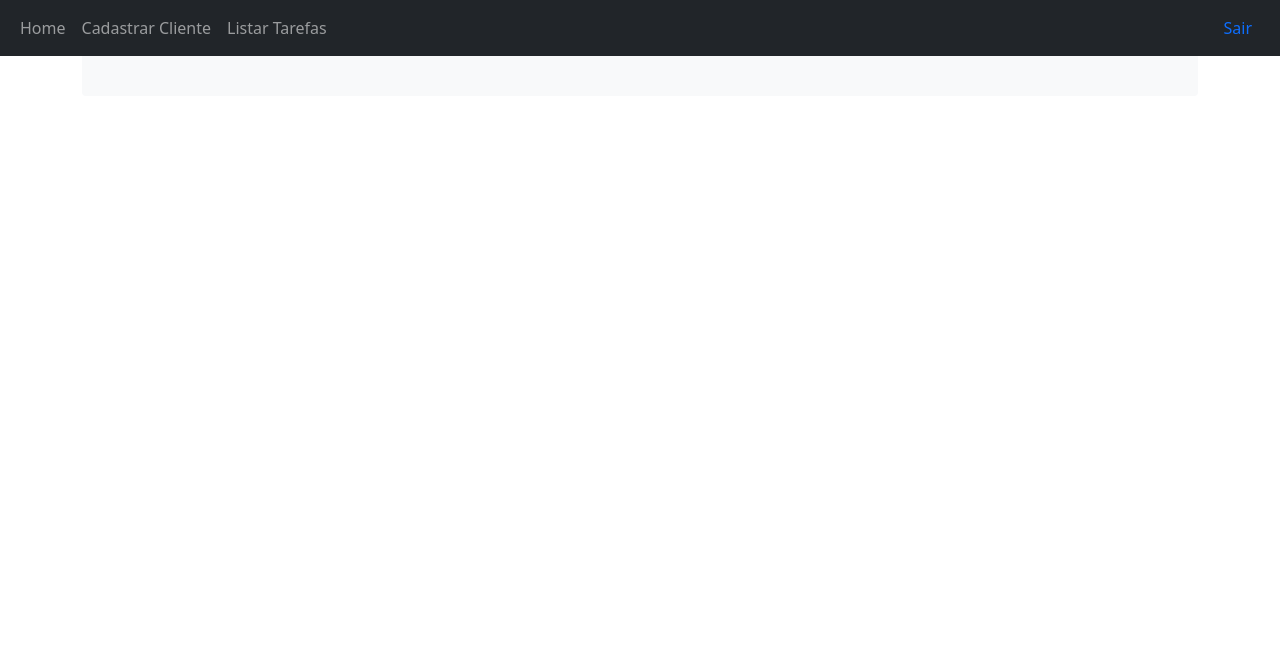
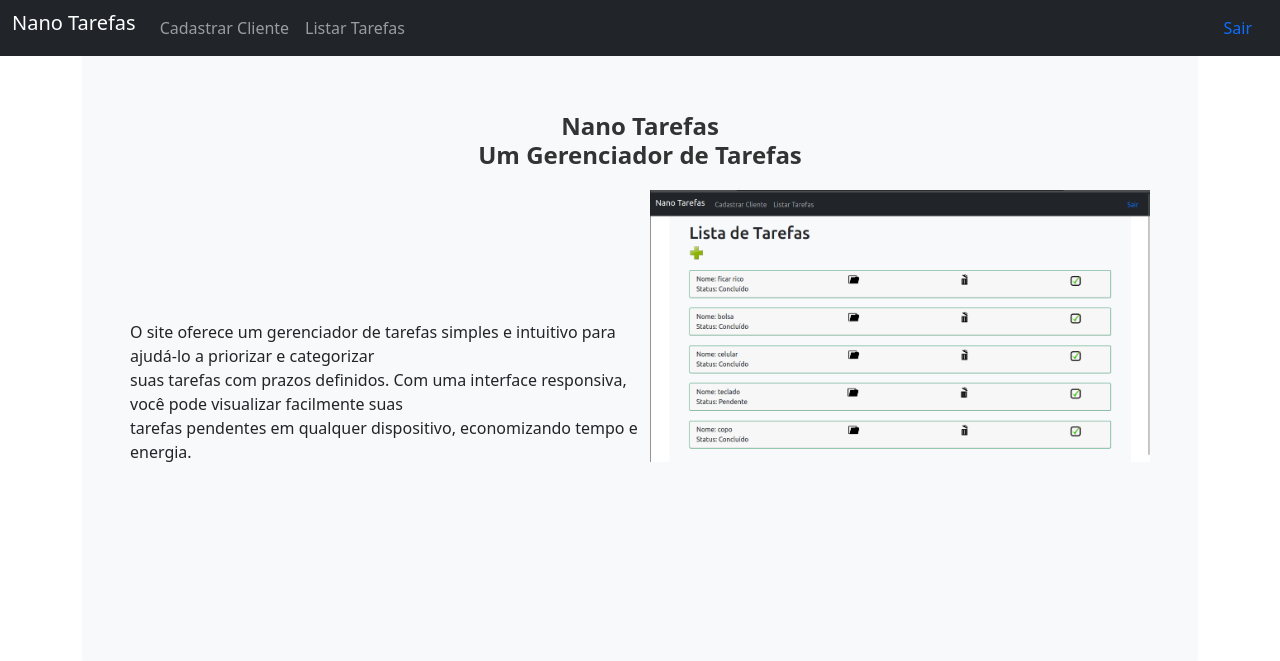
Before and after one commit to Wenderson-Oscar/Task_Manager, a Django app: page / in a window 1280 px wide. Shown: the top 661 px of the page. Run offline with Django 4.2, Linux system fonts and the light colour scheme; a user stored in the database is signed in.

Commit message:
melhorando front-end

```diff
--- a/accounts/views.py
+++ b/accounts/views.py
@@ -18,7 +18,6 @@ def register_client(request):
         form = ClienteForm()
     return render(request, 'client/register.html', {'form': form})
 
-
 def authenticate_client(request):
     """Autenticar o Cliente"""
     username = request.POST['username']
--- a/core/settings.py
+++ b/core/settings.py
@@ -119,7 +119,7 @@ USE_TZ = True
 # https://docs.djangoproject.com/en/4.1/howto/static-files/
 
 STATIC_URL = 'static/'
-#STATIC_ROOT = os.path.join(BASE_DIR, 'static')
+
 if DEBUG:
     STATICFILES_DIRS = [os.path.join(BASE_DIR, 'static')]
 else:
--- a/templates/base.html
+++ b/templates/base.html
@@ -14,7 +14,7 @@
             <div class="collapse navbar-collapse" id="navbarCollapse">
                 <ul class="navbar-nav me-auto mb-2 mb-md-0">
                     <li class="nav-item">
-                        <a class="nav-link" href="{% url 'home' %}">Home</a>
+                        <a class="navbar-brand" href="{% url 'home' %}">Nano Tarefas</a>
                     </li>
                     <li class="nav-item">
                         <a class="nav-link" href="{% url 'register' %}">Cadastrar Cliente</a>
--- a/templates/home.html
+++ b/templates/home.html
@@ -7,7 +7,7 @@
         <meta charset="UTF-8">
         <meta http-equiv="X-UA-Compatible" content="IE=edge">
         <meta name="viewport" content="width=device-width, initial-scale=1.0">
-        <title>Tarefas</title>
+        <title>Nano Tarefas</title>
         <style>
             h1 {
                 color: #333;
@@ -60,11 +60,32 @@
                 width: 120px;
                 height: 30px;
             }
+            .txt {
+                margin: 150px 0;
+            }
         </style>
     </head>
     <body>
     {% if user.is_authenticated or user.is_superuser %}
-
+    <br>
+    <section>
+        <h1 class="hero_title">
+            Nano Tarefas
+            <br>
+            <span>Um Gerenciador de Tarefas</span>
+        </h1>
+        <div class="hero_img-wrapper">
+            <img class="hero_img-back" width="500" style="float: right;" loading="lazy" title="Nano Tarefas" src="/static//img/task_home.png" alt="Nano Tarefas">
+        </div>
+        <div class="txt">
+        O site oferece um gerenciador de tarefas simples e intuitivo para ajudá-lo a priorizar e categorizar<br>
+        suas tarefas com prazos definidos. Com uma interface responsiva, você pode visualizar facilmente suas<br>
+        tarefas pendentes em qualquer dispositivo, economizando tempo e energia.
+        </div>
+    </section>
+    <section class="block-why">
+    </section>
+</div>
     {% else %}
         <br>
         <h1 class="font-weight-light my-4 text-center">Login</h1>
```
Also changed, not shown: templates/task/list_task.html (+4 -4 lines), db.sqlite3, static/img/task_home.png (added).
